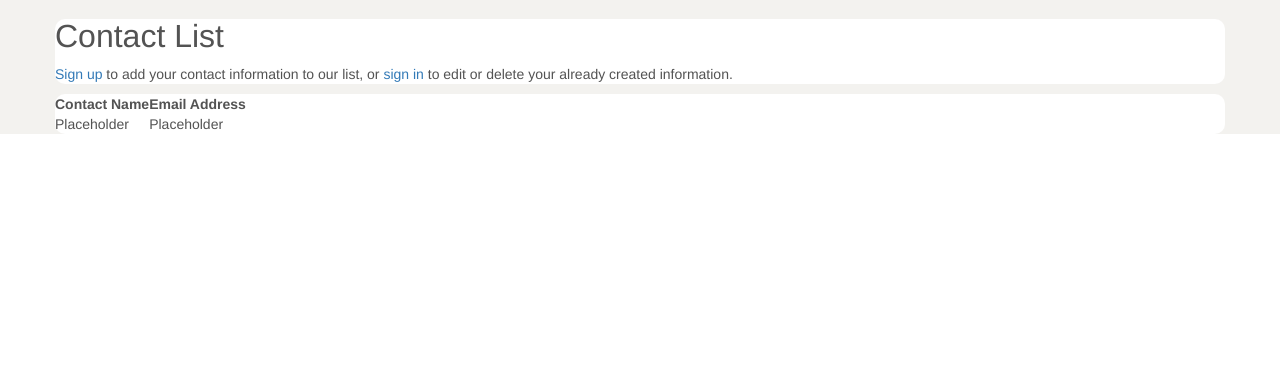
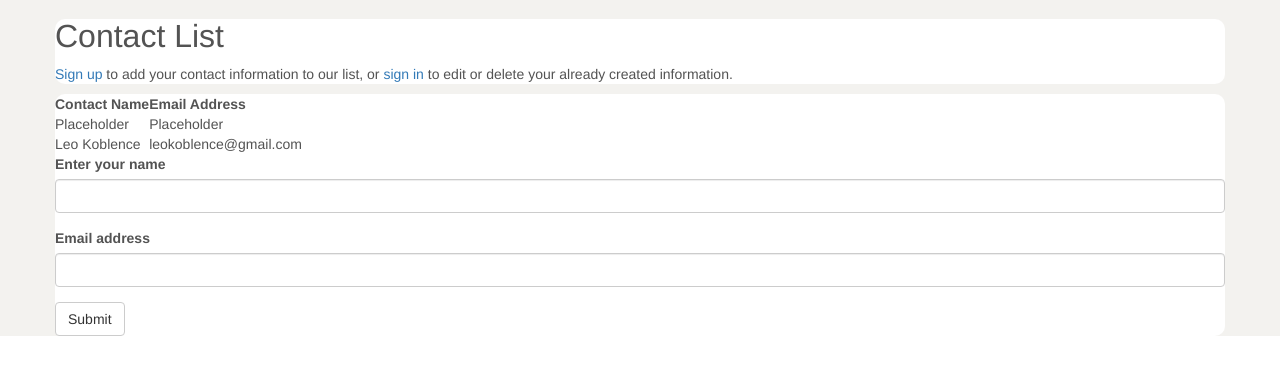
Before and after one commit to lkoblenc/project, a Flask app: page /contact in a window 1280 px wide. Shown: the part 73-457 px from the top of the page. Run offline with Flask 2, Linux system fonts and the light colour scheme; data comes from the database, SQL or seed files in the repository; both versions use the stored data as it was after the commit; some libraries are stand-ins or nearby versions.

Commit message:
added db functionality in contact.html

```diff
--- a/app.py
+++ b/app.py
@@ -3,7 +3,8 @@ from flask_bootstrap import Bootstrap
 from flask_moment import Moment
 from flask_wtf import FlaskForm
 from wtforms import StringField, SubmitField
-from wtforms.validators import DataRequired
+from wtforms.validators import DataRequired, Email
+from wtforms.fields.html5 import EmailField
 import os
 from flask_sqlalchemy import SQLAlchemy
 from flask_migrate import Migrate
@@ -26,7 +27,7 @@ class Contact(db.Model):
 
 class ContactForm(FlaskForm):
 	name = StringField('Enter your name', validators=[DataRequired()])
-	email = StringField('Enter your email', validators=[DataRequired()])
+	email = EmailField('Email address', [DataRequired(), Email()])
 	submit = SubmitField('Submit')
 
 @app.route('/', methods=['GET', 'POST'])
@@ -51,18 +52,19 @@ def jaafar():
 
 @app.route('/contact', methods=['GET', 'POST'])
 def contact():
-	#contact = Contact.query.all()
-	#contactform = ContactForm()
-	#if form.validate_on_submit():
-	#	names = form.name.data
-	#	new_name = ContactForm(name = names)
-	#	emails = form.email.data
-	#	new_email = ContactForm(email = emails)
-	#	db.session.add(new_name)
-	#	db.session.commit
-	#	db.session.add(new_email)
-	#	db.session.commit()
-	#	contact = ContactForm.query.all()
-	#	form.name.data = ''
-	#	form.email.data = ''
-	return render_template('contact.html')
+	contact = Contact.query.all()
+	form = ContactForm()
+	contacts = Contact().query.all()
+	if form.validate_on_submit():
+		inputtedname = form.name.data
+		inputtedemail = form.email.data
+		new_contact = Contact(name = inputtedname, email = inputtedemail)
+		if len(Contact().query.filter(Contact.email==inputtedemail).all()) == 0:
+			db.session.add(new_contact)
+			db.session.commit()
+		else:
+			print("Email already exists")
+		contacts = Contact().query.all()
+		form.name.data = ''
+		form.email.data = ''
+	return render_template('contact.html', form = form, contacts = contacts)
--- a/requirements.txt
+++ b/requirements.txt
@@ -18,3 +18,4 @@ SQLAlchemy==1.3.20
 visitor==0.1.3
 Werkzeug==1.0.1
 WTForms==2.3.3
+email_validator
--- a/templates/contact.html
+++ b/templates/contact.html
@@ -1,4 +1,5 @@
 {% extends "base.html" %}
+{% import "bootstrap/wtf.html" as wtf %}
 
 {% block content %}
 
@@ -43,6 +44,7 @@
 					</tr>
 					{% endfor %}
 				</table>
+			{{ wtf.quick_form(form) }}
 			</div>
 		</div>
 	</main>
```
Also changed, not shown: contact.db.
